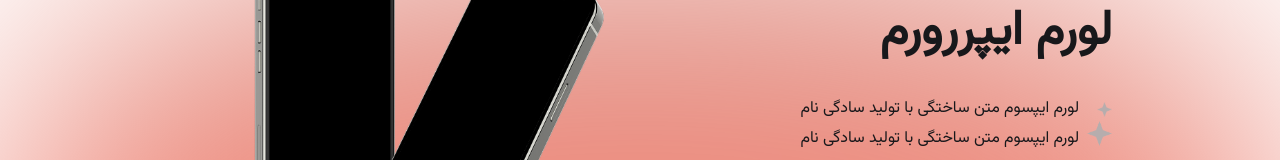
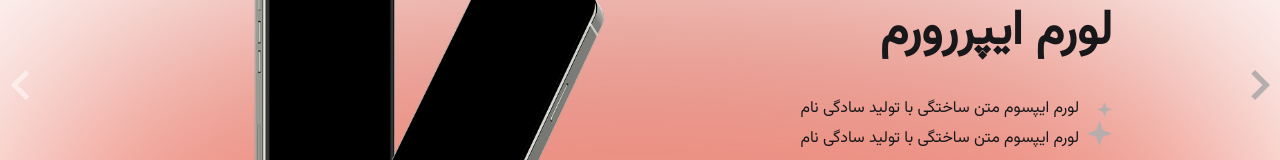
Before and after one commit to buordino/landing, a Next.js app: page / in a window 1280 px wide. Shown: the part 315-475 px from the top of the page. Built offline with nearby package versions, Linux system fonts and the light colour scheme.

Commit message:
add a loading

```diff
--- /dev/null
+++ b/app/_components/Arrow.tsx
@@ -0,0 +1,28 @@
+import "../_styles/styles.css";
+
+function Arrow(props: {
+  disabled: boolean;
+  left?: boolean;
+  onClick: () => void;
+}) {
+  const disabled = props.disabled ? " arrow--disabled" : "";
+  return (
+    <svg
+      onClick={props.onClick}
+      className={`arrow ${
+        props.left ? "arrow--left" : "arrow--right"
+      } ${disabled}`}
+      xmlns="http://www.w3.org/2000/svg"
+      viewBox="0 0 24 24"
+    >
+      {props.left && (
+        <path d="M16.67 0l2.83 2.829-9.339 9.175 9.339 9.167-2.83 2.829-12.17-11.996z" />
+      )}
+      {!props.left && (
+        <path d="M5 3l3.057-3 11.943 12-11.943 12-3.057-3 9-9z" />
+      )}
+    </svg>
+  );
+}
+
+export default Arrow;
--- a/app/_components/DevelopersList.tsx
+++ b/app/_components/DevelopersList.tsx
@@ -3,7 +3,7 @@ import { useState } from "react";
 import DeveloperItems from "./DeveloperItems";
 import { useKeenSlider } from "keen-slider/react";
 import "keen-slider/keen-slider.min.css";
-import { FaChevronLeft, FaChevronRight } from "react-icons/fa6";
+import Arrow from "./Arrow";
 
 export interface DeveloperType {
   img: string;
@@ -76,29 +76,26 @@ const DevelopersList = () => {
     <div className="navigation-wrapper">
       <ul ref={sliderRef} className="keen-slider">
         {developers.map((developer, index) => (
-          <DeveloperItems
-            key={index + 1}
-            developer={developer}
-          />
+          <DeveloperItems key={index + 1} developer={developer} />
         ))}
       </ul>
       {loaded && instanceRef.current && (
         <>
-          <button
-            onClick={(e) => e.stopPropagation() || instanceRef.current?.next()}
-            disabled={
-              currentSlide ===
-              instanceRef.current.track.details.slides.length - 1
-            }
-          >
-            <FaChevronRight />
-          </button>
-          <button
-            onClick={(e) => e.stopPropagation() || instanceRef.current?.prev()}
-            disabled={currentSlide === 0}
-          >
-          <FaChevronLeft />
-          </button>
+          <>
+            <Arrow
+              left
+              onClick={() => instanceRef.current?.prev()}
+              disabled={currentSlide === 0}
+            />
+
+            <Arrow
+              onClick={() => instanceRef.current?.next()}
+              disabled={
+                currentSlide ===
+                instanceRef.current.track.details.slides.length - 1
+              }
+            />
+          </>
         </>
       )}
     </div>
--- /dev/null
+++ b/app/_components/Loader.tsx
@@ -0,0 +1,6 @@
+
+const Loader = () => {
+  return <span className="loading loading-bars loading-xl"></span>;
+}
+
+export default Loader
--- /dev/null
+++ b/app/_styles/styles.css
@@ -0,0 +1,23 @@
+.arrow {
+  width: 30px;
+  height: 30px;
+  position: absolute;
+  top: 50%;
+  transform: translateY(-50%);
+  -webkit-transform: translateY(-50%);
+  fill: #B6ADAD;
+  cursor: pointer;
+}
+
+.arrow--left {
+  left: 5px;
+}
+
+.arrow--right {
+  left: auto;
+  right: 5px;
+}
+
+.arrow--disabled {
+  fill: rgba(255, 255, 255, 0.5);
+}
--- /dev/null
+++ b/app/loading.tsx
@@ -0,0 +1,8 @@
+import React from "react";
+import Loader from "./_components/Loader";
+
+const loading = () => {
+  return <Loader />;
+};
+
+export default loading;
```
Also changed, not shown: app/globals.css (line endings or trailing spaces).
